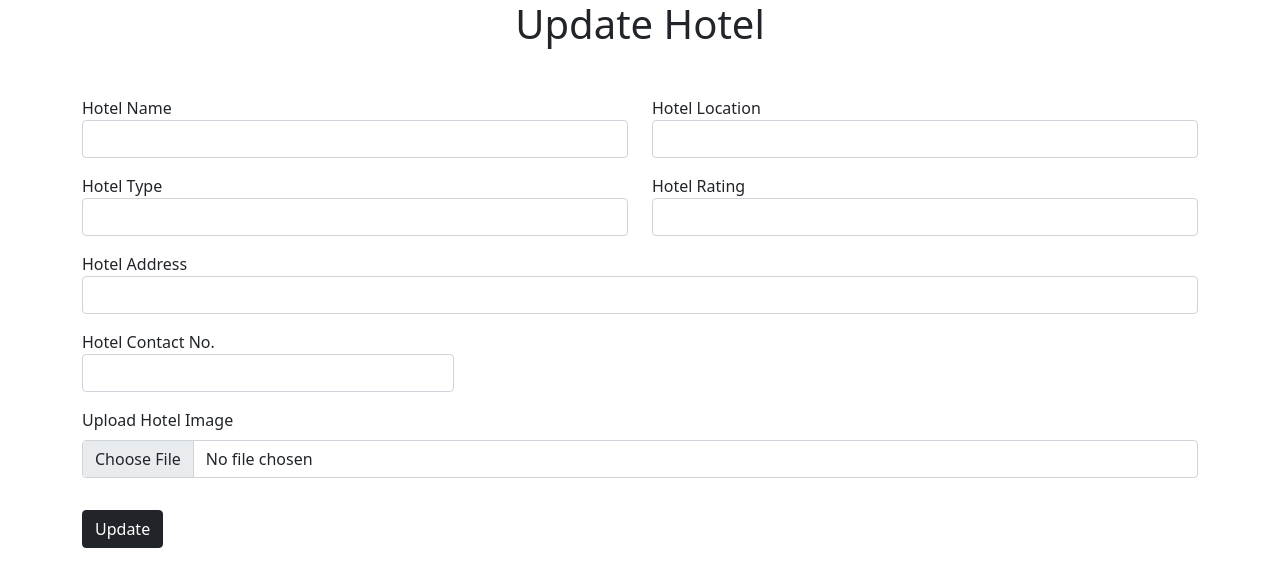
After one commit to Sushant98K/Django-Practice, a Django app: page /updatehotel/ in a window 1280 px wide. The commit adds this page. Shown: the top 587 px of the page. Run offline with Django 5.2, Linux system fonts and the light colour scheme.

Commit message:
hotel app crud complete

```diff
--- a/hotelbooking/hotelapp/templates/hotelapp/hotellist.html
+++ b/hotelbooking/hotelapp/templates/hotelapp/hotellist.html
@@ -8,7 +8,7 @@
 </head>
 <body>
     <h1 class="text-center"> Hotel Details</h1>
-    <div class="container mt-5">
+    <div class="container mt-5 ">
         <table class="table border">
             <thead class="thead-dark">
                 <tr>
@@ -20,6 +20,7 @@
                 <th scope="col">Address</th>
                 <th scope="col">Contact</th>
                 <th scope="col">Image</th>
+                <th class="text-center" scope="col" colspan="2">Action</th>
                 </tr>
             </thead>
             <tbody>
@@ -40,6 +41,8 @@
                             <p>No image available</p>
                         {% endif %}
                     </td>
+                    <td><a href="edit/{{ hotel.hotelId }}" class="btn btn-primary">Update</a></td>
+                    <td><a href="delete/{{ hotel.hotelId }}" class="btn btn-danger">Delete</a></td>
                 </tr>
                 {% endfor %}
             </tbody>
--- a/hotelbooking/hotelapp/templates/hotelapp/success.html
+++ b/hotelbooking/hotelapp/templates/hotelapp/success.html
@@ -13,7 +13,7 @@
     <title>Document</title>
 </head>
 <body>
-    <h1 class="text-center"> New hotel Added Successfully</h1>
+    <h1 class="text-center"> {{ success_message }}</h1>
     <div class="container">
             <table class="table mt-5 table-bordered">
                 <tr>
@@ -42,7 +42,7 @@
                 </tr>
                 <tr>
                     <th><label for="">hotel Image</label></th>
-                    <td>{{hotel.hotel_image}}</td>
+                    <td><img src="{{ hotel.hotel_image.url }}" alt="{{ hotel.hotelName }}" style="width: 100px; height: auto;"></td>
                 </tr>
             </table>
     </div>
--- /dev/null
+++ b/hotelbooking/hotelapp/templates/hotelapp/update_form.html
@@ -0,0 +1,83 @@
+<!DOCTYPE html>
+{% load static %}
+<html lang="en">
+  <head>
+    <meta charset="UTF-8" />
+    <meta name="viewport" content="width=device-width, initial-scale=1.0" />
+    <link
+      href="https://cdn.jsdelivr.net/npm/bootstrap@5.0.2/dist/css/bootstrap.min.css"
+      rel="stylesheet"
+      integrity="sha384-EVSTQN3/azprG1Anm3QDgpJLIm9Nao0Yz1ztcQTwFspd3yD65VohhpuuCOmLASjC"
+      crossorigin="anonymous"
+    />
+    <title>Document</title>
+    {% comment %} <script>
+        // Function to show the alert dialog
+        function showAlert(message) {
+            alert(message);
+             // Redirect to the hotel list page after the alert is closed
+            window.location.href = "{% url 'showhotel' %}";
+        }
+
+        // Call the function when the page loads if there's a success message
+        window.onload = function() {
+            const successMessage = "{{ success_message|default:'' }}";
+            if (successMessage) {
+                showAlert(successMessage);
+            }
+        };
+    </script> {% endcomment %}
+  </head>
+  <body>
+
+    <header></header>
+
+    <main>
+
+        <div class="container">
+            <h1 class="text-center">Update Hotel</h1>
+            <form action="{% url 'updatehotel' %}" method="post" class="mt-5" enctype="multipart/form-data" >
+                {% csrf_token %}
+                <input type="hidden" name="hotelId" value="{{ hotel.hotelId }}">
+                <div class="row mt-3">
+                    <div class="form-group col-md-6">
+                        <label for="hotelName">Hotel Name</label>
+                        <input class="form-control" type="text" id="hotelName" name="hotelName" value="{{ hotel.hotelName }}" required>
+                    </div>
+                    <div class="form-group col-md-6">
+                        <label for="location">Hotel Location</label>
+                        <input type="text" class="form-control" id="location" name="location" value="{{ hotel.location }}" required>
+                    </div>
+                </div>
+                <div class="row">
+                    <div class="form-group col-md-6 mt-3">
+                        <label for="hotelType">Hotel Type</label>
+                        <input type="text" class="form-control" id="hotelType" name="hotelType" value="{{ hotel.hotelType }}" required>
+                    </div>
+                    <div class="form-group col-md-6 mt-3">
+                        <label for="rating">Hotel Rating</label>
+                        <input type="text" class="form-control" id="rating" name="rating" value="{{ hotel.rating }}" required>
+                    </div>
+                </div>
+                <div class="form-group mt-3">
+                    <label for="address">Hotel Address</label>
+                    <input type="text" class="form-control" id="address" name="address" value="{{ hotel.address }}" required>
+                </div>
+                <div class="form-group col-md-4 mt-3">
+                    <label for="contact">Hotel Contact No.</label>
+                    <input type="text" class="form-control" id="contact" name="contact" value="{{ hotel.contact }}" required>
+                </div>
+                <div class="mb-3 mt-3">
+                    <label for="hotel_image" class="form-label">Upload Hotel Image</label>
+                    <input class="form-control" type="file" id="hotel_image" name="hotel_image">
+                </div>
+
+                <button type="Submit" class="btn btn-dark mt-3 center">Update</button>
+            </form>
+        </div>
+
+
+    </main>
+
+  </body>
+</html>
--- a/hotelbooking/hotelapp/urls.py
+++ b/hotelbooking/hotelapp/urls.py
@@ -4,4 +4,6 @@ from .views import *
 urlpatterns = [
     path('addhotel/', addhotel, name='addhotel'),
     path('show/', showHotel, name='showhotel'),
+    path('updatehotel/', updateHotels, name='updatehotel'),
+    path('show/edit/<int:id>', editHotels, name='edit')
 ]
--- a/hotelbooking/hotelapp/views.py
+++ b/hotelbooking/hotelapp/views.py
@@ -1,4 +1,5 @@
 from django.shortcuts import render
+from django.http import HttpResponse
 from .models import *
 
 # Create your views here.
@@ -23,7 +24,7 @@ def addhotel(request):
         )
         new_hotel.save()
 
-        return render(request, 'hotelapp/success.html', {'hotel': new_hotel})
+        return render(request, 'hotelapp/success.html', {'hotel': new_hotel, 'success_message': 'Hotel Added Successfuly!'})
 
     else:
         return render(request, 'hotelapp/AddHotel.html')
@@ -32,24 +33,46 @@ def showHotel(request):
     hotels = Hotel.objects.all()
     return render(request, 'hotelapp/hotellist.html', {'hotels': hotels})
 
-def updateHotel(request):
+def updateHotels(request):
     if request.method == 'POST':
-        hotelId = request.POST['hotel_id']
+        # Use the same variable names as in addhotel
         hotelName = request.POST['hotelName']
         location = request.POST['location']
         hotelType = request.POST['hotelType']
         rating = request.POST['rating']
         contact = request.POST['contact']
         address = request.POST['address']
-        hotel_image = request.FILES['hotel_image']
-        data = Hotel.objects.filter(hotelId=hotelId)
-        # save data to the hotel table
-        data.update(
-            hotelName=hotelName,
-            location=location,
-            hotelType=hotelType,
-            rating=rating,
-            contact=contact,
-            address=address,
-            hotel_image=hotel_image
-        )
+        hotelId = request.POST['hotelId']  # Assuming this is passed in the form
+        hotel_image = request.FILES.get('hotel_image')
+
+        # Retrieve the hotel instance
+        try:
+            hotel = Hotel.objects.get(hotelId=hotelId)
+            # Update the fields
+            hotel.hotelName = hotelName
+            hotel.location = location
+            hotel.hotelType = hotelType
+            hotel.rating = rating
+            hotel.contact = contact
+            hotel.address = address
+
+            # Only update the image if a new one is provided
+            if hotel_image:
+                hotel.hotel_image = hotel_image
+
+            # Save the updated instance
+            hotel.save()
+
+            # Render the success template with the updated hotel information
+            # return render(request, 'hotelapp/update_form.html', {'hotel': hotel, 'success_message': 'Update successful!'})
+            return render(request, 'hotelapp/success.html', {'hotel':hotel, 'success_message': 'Hotel Updated Successfuly!'})
+        except Hotel.DoesNotExist:
+            return HttpResponse("<h1>Hotel not found</h1>")
+    else:
+        # Render the update form if the request method is not POST
+        return render(request, 'hotelapp/update_form.html')
+
+
+def editHotels(request, id):
+        data=Hotel.objects.get(hotelId=id)
+        return render(request, 'hotelapp/update_form.html', {'hotel': data})
```
